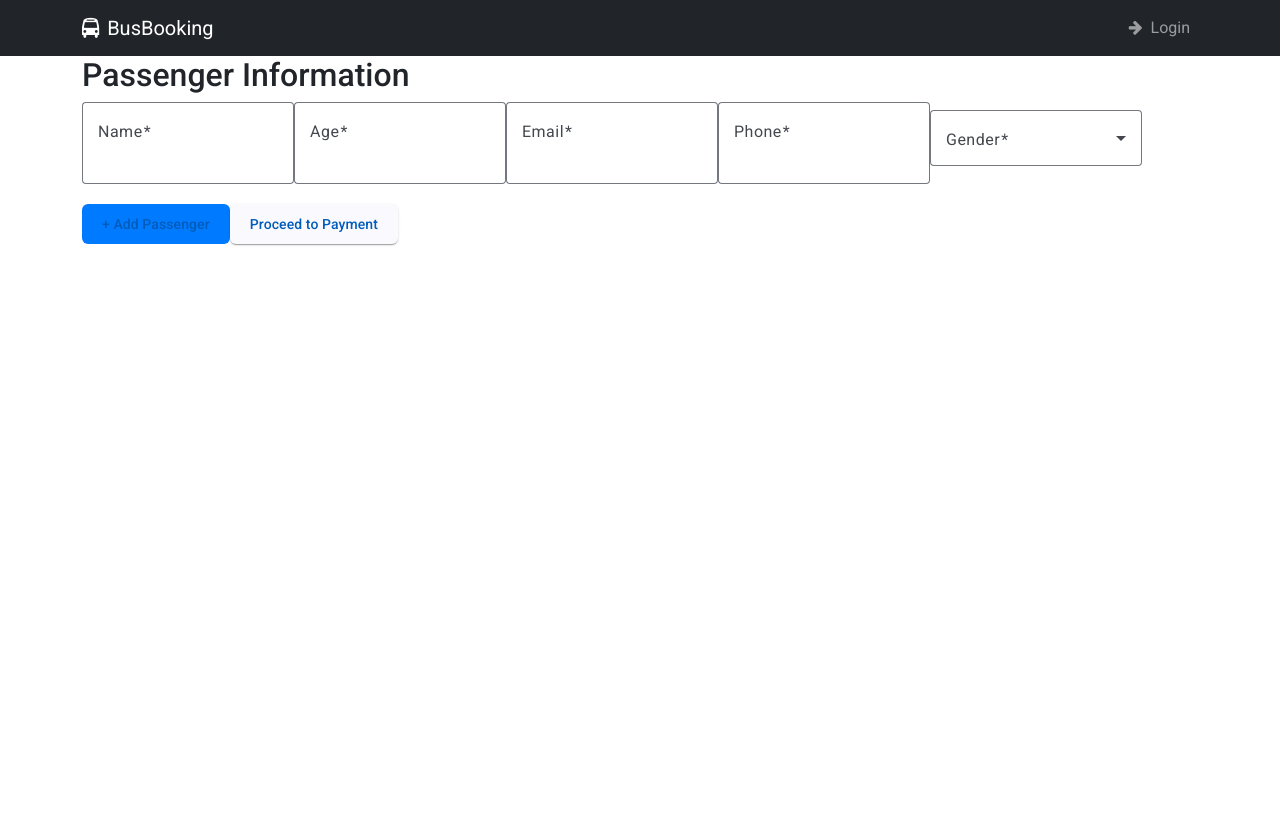
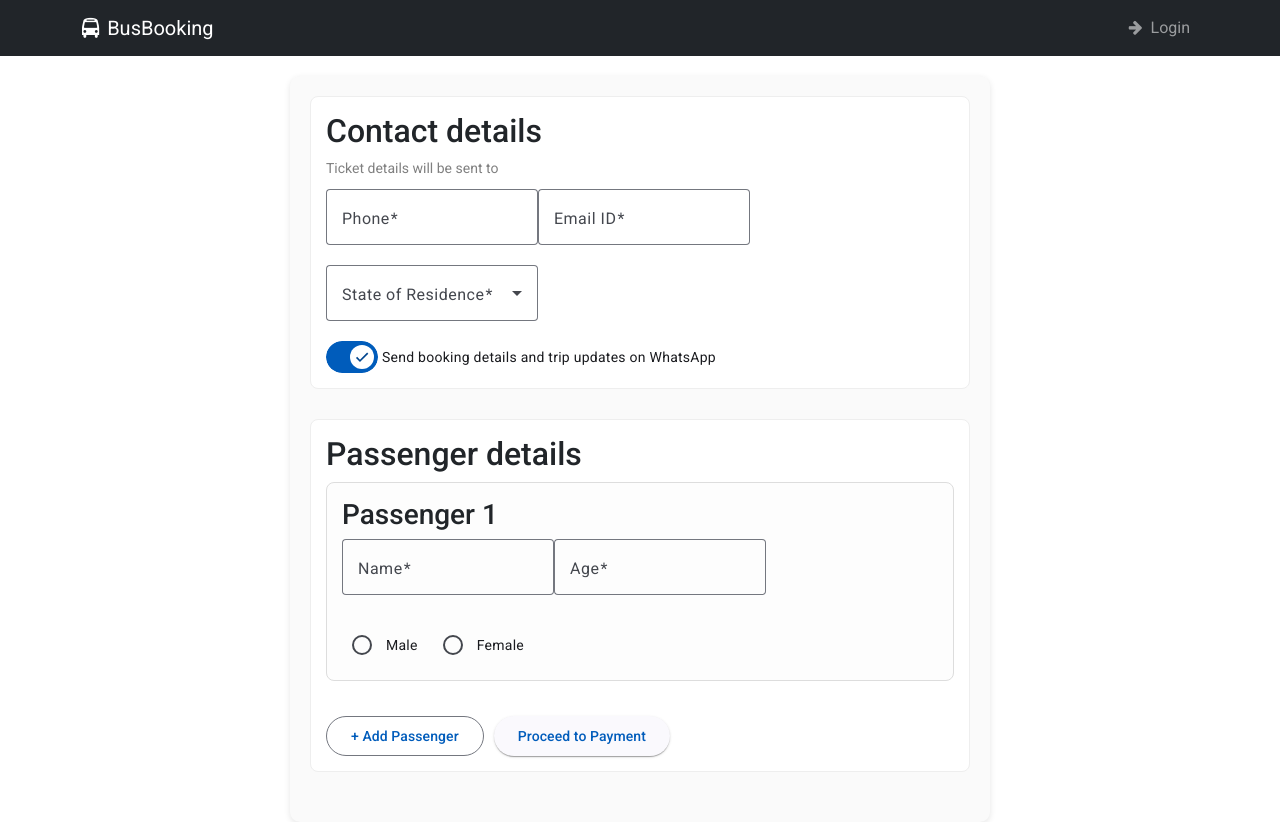
Before and after one commit to thaheerahmedshaik/FrontEnd_BusBookingAngular, an Angular app: page /customer-data in a window 1280 px wide. Before the commit the page ends 800 px from the top, so only its background shows below. Built offline with nearby package versions, Linux system fonts and the light colour scheme.

Commit message:
Customer_UI_changes

```diff
--- a/src/app/pages/customer-data/customer-data.component.css
+++ b/src/app/pages/customer-data/customer-data.component.css
@@ -1,10 +1,24 @@
 .customer-container {
-  max-width: 600px;
+  max-width: 700px;
   margin: 20px auto;
   padding: 20px;
-  background: #f9f9f9;
+  background: #fafafa;
   border-radius: 10px;
   box-shadow: 0 2px 6px rgba(0,0,0,0.1);
+}
+
+.section {
+  margin-bottom: 30px;
+  padding: 15px;
+  background: #fff;
+  border-radius: 8px;
+  border: 1px solid #eee;
+}
+
+.subtext {
+  color: gray;
+  font-size: 14px;
+  margin-bottom: 10px;
 }
 
 .passenger-card {
@@ -12,33 +26,16 @@
   border-radius: 8px;
   padding: 15px;
   margin-bottom: 20px;
-  background: #fff;
+  background: #fdfdfd;
 }
 
-label {
-  display: block;
-  margin: 8px 0 4px;
-  font-weight: bold;
-}
-
-input, select {
-  width: 100%;
-  padding: 8px;
-  margin-bottom: 10px;
-  border-radius: 5px;
-  border: 1px solid #ccc;
+.gender-group {
+  display: flex;
+  gap: 15px;
+  margin-top: 10px;
 }
 
 button {
-  background: #007bff;
-  color: #fff;
-  border: none;
-  padding: 12px 20px;
-  border-radius: 6px;
-  cursor: pointer;
+  margin-right: 10px;
+  margin-top: 15px;
 }
-
-button:disabled {
-  background: #aaa;
-  cursor: not-allowed;
-}
--- a/src/app/pages/customer-data/customer-data.component.html
+++ b/src/app/pages/customer-data/customer-data.component.html
@@ -1,11 +1,45 @@
-<div class="container">
-  <h2>Passenger Information</h2>
+<div class="customer-container">
+  <!-- Contact Details -->
+  <div class="section">
+    <h2>Contact details</h2>
+    <p class="subtext">Ticket details will be sent to</p>
+
+    <mat-form-field appearance="outline" class="w-full">
+      <mat-label>Phone</mat-label>
+      <input matInput [(ngModel)]="contact.phone" name="phone" required>
+    </mat-form-field>
+
+    <mat-form-field appearance="outline" class="w-full">
+      <mat-label>Email ID</mat-label>
+      <input matInput type="email" [(ngModel)]="contact.email" name="email" required>
+    </mat-form-field>
+
+    <mat-form-field appearance="outline" class="w-full">
+      <mat-label>State of Residence</mat-label>
+      <mat-select [(ngModel)]="contact.state" name="state" required>
+        <mat-option *ngFor="let state of states" [value]="state">{{state}}</mat-option>
+      </mat-select>
+    </mat-form-field>
+
+    <div class="whatsapp-toggle">
+      <mat-slide-toggle [(ngModel)]="contact.whatsapp" name="whatsapp">
+        Send booking details and trip updates on WhatsApp
+      </mat-slide-toggle>
+    </div>
+  </div>
+
+  <!-- Passenger Details -->
+  <div class="section">
+    <h2>Passenger details</h2>
 
     <form #customerForm="ngForm" (ngSubmit)="proceedToPayment(customerForm)">
-    <div *ngFor="let passenger of passengers; let i = index">
+      <div *ngFor="let passenger of passengers; let i = index" class="passenger-card">
+        <h3>Passenger {{i+1}}</h3>
+
         <mat-form-field appearance="outline" class="w-full">
           <mat-label>Name</mat-label>
           <input matInput [(ngModel)]="passenger.name" name="name{{i}}" required>
+          <mat-error *ngIf="!passenger.name">Please enter valid Name</mat-error>
         </mat-form-field>
 
         <mat-form-field appearance="outline" class="w-full">
@@ -13,27 +47,14 @@
           <input matInput type="number" [(ngModel)]="passenger.age" name="age{{i}}" required>
         </mat-form-field>
 
-        <mat-form-field appearance="outline" class="w-full">
-          <mat-label>Email</mat-label>
-          <input matInput [(ngModel)]="passenger.email" name="email{{i}}" required>
-        </mat-form-field>
-
-        <mat-form-field appearance="outline" class="w-full">
-          <mat-label>Phone</mat-label>
-          <input matInput [(ngModel)]="passenger.phone" name="phone{{i}}" required>
-        </mat-form-field>
-
-      <mat-form-field appearance="outline" class="w-full">
-        <mat-label>Gender</mat-label>
-        <mat-select [(ngModel)]="passenger.gender" name="gender{{i}}" required>
-          <mat-option value="Male">Male</mat-option>
-          <mat-option value="Female">Female</mat-option>
-          <mat-option value="animals">animals</mat-option>
-        </mat-select>
-      </mat-form-field>
+        <mat-radio-group [(ngModel)]="passenger.gender" name="gender{{i}}" class="gender-group" required>
+          <mat-radio-button value="Male">Male</mat-radio-button>
+          <mat-radio-button value="Female">Female</mat-radio-button>
+        </mat-radio-group>
       </div>
 
       <button mat-stroked-button type="button" (click)="addPassenger()">+ Add Passenger</button>
       <button mat-raised-button color="primary" type="submit">Proceed to Payment</button>
     </form>
   </div>
+</div>
--- a/src/app/pages/customer-data/customer-data.component.ts
+++ b/src/app/pages/customer-data/customer-data.component.ts
@@ -7,6 +7,8 @@ import { MatFormFieldModule } from '@angular/material/form-field';
 import { MatInputModule } from '@angular/material/input';
 import { MatSelectModule } from '@angular/material/select';
 import { MatButtonModule } from '@angular/material/button';
+import { MatRadioModule } from '@angular/material/radio';
+import { MatSlideToggleModule } from '@angular/material/slide-toggle';
 import { CommonModule } from '@angular/common';
 
 @Component({
@@ -16,14 +18,20 @@ import { CommonModule } from '@angular/common';
   styleUrls: ['./customer-data.component.css'],
   imports: [
     CommonModule,
-    FormsModule,           // ✅ Required for ngModel & ngForm
+    FormsModule,
     MatFormFieldModule,
     MatInputModule,
     MatSelectModule,
-    MatButtonModule
+    MatButtonModule,
+    MatRadioModule,
+    MatSlideToggleModule
   ]
 })
 export class CustomerDataComponent {
+  contact = { phone: '', email: '', state: '', whatsapp: true };
+
+  states: string[] = ['Telangana', 'Karnataka', 'Maharashtra', 'Tamil Nadu', 'Kerala'];
+
   passengers: any[] = [
     { name: '', age: null, gender: '' }
   ];
@@ -36,8 +44,9 @@ export class CustomerDataComponent {
 
   proceedToPayment(form: any) {
     if (form.valid) {
+      console.log('Contact:', this.contact);
       console.log('Passenger Data:', this.passengers);
-      this.router.navigate(['/payment-details'], { state: { passengers: this.passengers } });
+      this.router.navigate(['/payment-details'], { state: { passengers: this.passengers, contact: this.contact } });
     }
   }
 }
```
Lines whose indentation alone changed are shown as unchanged.
